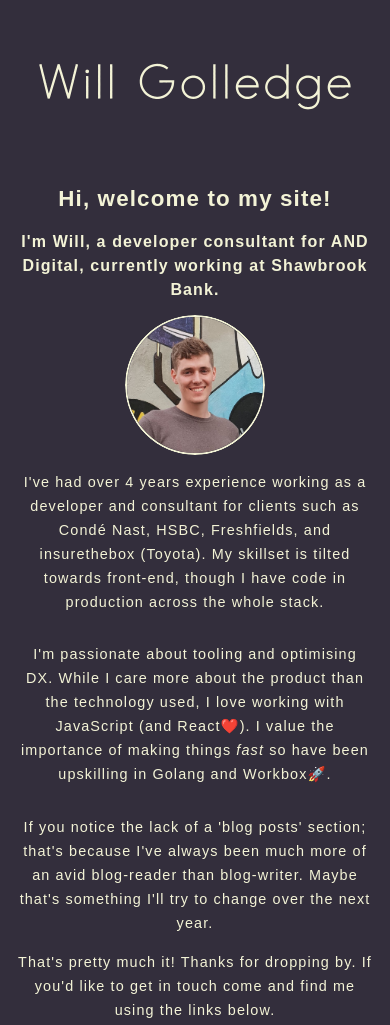
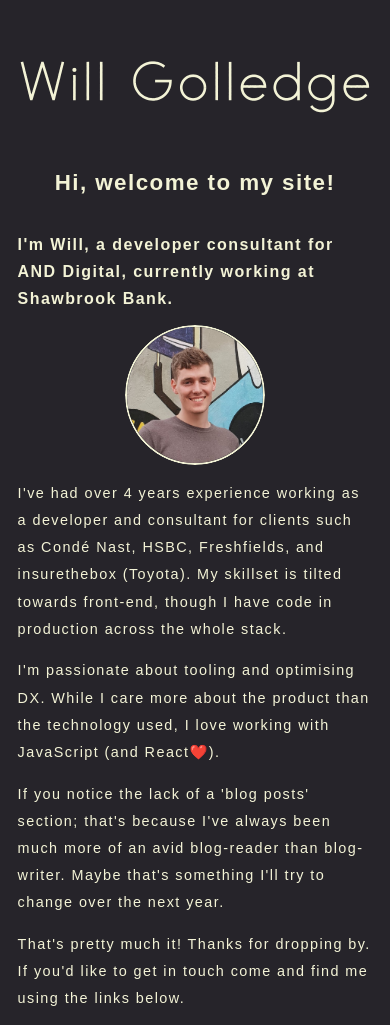
Before and after one commit to wgolledge/willg.dev_OLD, a Gatsby site: page / in a window 390 px wide. Shown: the top 1025 px of the page. Built offline with nearby package versions, Linux system fonts and the light colour scheme; Gatsby itself is replaced by a stand-in of ours.

Commit message:
Feat: Left align on mobile + colouring (#1)
Update colours, icon, spacing, and change to be left-aligned on mobile

```diff
--- a/src/components/about.tsx
+++ b/src/components/about.tsx
@@ -20,14 +20,10 @@ const Wrapper = styled.div`
 
 const StyledP = styled.p`
   font-size: 1.1rem;
+  margin-bottom: 0;
   ${({ theme: { media } }) => media.mobile`
     font-size: 0.9rem;
-    text-align: center;
   `}
-`;
-
-const Italic = styled.span`
-  font-style: italic;
 `;
 
 const About = () => (
@@ -43,8 +39,7 @@ const About = () => (
       <StyledP>
         I'm passionate about tooling and optimising DX. While I care more about
         the product than the technology used, I love working with JavaScript
-        (and React❤️). I value the importance of making things{' '}
-        {<Italic>fast</Italic>} so have been upskilling in Golang and Workbox🚀.
+        (and React❤️).
       </StyledP>
     </Wrapper>
     <StyledP>
--- a/src/components/banner.tsx
+++ b/src/components/banner.tsx
@@ -63,7 +63,8 @@ const Banner = () => {
       replaceCanvas();
       return new LeonSans({
         ...DEFAULT_LEON,
-        size: clientWidth > 800 ? 100 : clientWidth / 8,
+        size:
+          clientWidth > THEME.breakpoints.desktop ? 100 : clientWidth / 7.15,
         ...(isWave && {
           isWave: true,
           pathGap: 0.00000000001,
@@ -100,7 +101,7 @@ const Banner = () => {
 
     const handleResize = () => {
       ({ clientWidth, clientHeight } = mount.current as HTMLDivElement);
-      leon.size = clientWidth > 800 ? 100 : clientWidth / 8;
+      leon.size = clientWidth > 800 ? 100 : clientWidth / 7.15;
       setupCanvas();
     };
 
--- a/src/components/footer.tsx
+++ b/src/components/footer.tsx
@@ -37,7 +37,7 @@ const CopyrightWrapper = styled.div`
   margin-top: 1.6rem;
   a {
     color: ${({ theme }) => theme.palette.text};
-    font-size: 0.8em;
+    font-size: 0.9rem;
     font-weight: 800;
     text-decoration: none;
   }
--- a/src/components/intro.tsx
+++ b/src/components/intro.tsx
@@ -5,20 +5,23 @@ const IntroWrapper = styled.div`
   text-align: center;
   width: 100%;
 `;
-const StyledH1 = styled.h2`
+const Hi = styled.h2`
+  margin-top: 0;
   ${({ theme: { media } }) => media.mobile`
     font-size: 1.4rem;
   `}
 `;
 const StyledH2 = styled.h2`
   font-size: 1.2rem;
+  padding-top: 1rem;
   ${({ theme: { media } }) => media.mobile`
     font-size: 1rem;
+    text-align: left;
   `}
 `;
 const Intro = () => (
   <IntroWrapper>
-    <StyledH1>Hi, welcome to my site!</StyledH1>
+    <Hi>Hi, welcome to my site!</Hi>
     <StyledH2>
       I&apos;m Will, a developer consultant for AND Digital, currently working
       at Shawbrook Bank.
--- a/src/components/layout.tsx
+++ b/src/components/layout.tsx
@@ -11,12 +11,10 @@ const LayoutDiv = styled.div`
 `;
 
 const Layout = ({ children }: { children: React.ReactNode }) => (
-  <>
-    <LayoutDiv>
-      <main>{children}</main>
-      <Footer />
-    </LayoutDiv>
-  </>
+  <LayoutDiv>
+    <main>{children}</main>
+    <Footer />
+  </LayoutDiv>
 );
 
 export default Layout;
--- a/src/components/links.tsx
+++ b/src/components/links.tsx
@@ -34,7 +34,7 @@ const Container = styled.div`
 
   a {
     color: ${({ theme }) => theme.palette.text};
-    font-size: 1.2rem;
+    font-size: 1.1rem;
     font-weight: 800;
     text-decoration: none;
   }
--- a/src/pages/index.tsx
+++ b/src/pages/index.tsx
@@ -20,8 +20,8 @@ const GlobalStyle = createGlobalStyle`
 
     font-family: 'Muli', sans-serif;
     font-size: ${THEME.font.minSize}px;
-    letter-spacing: 0.07rem;
-    line-height: 1.5rem;
+    letter-spacing: 0.09rem;
+    line-height: 1.7rem;
 
     @media screen and (max-width: ${
       THEME.maxContentWidth
--- a/src/utils/style.tsx
+++ b/src/utils/style.tsx
@@ -60,16 +60,16 @@ export const media = Object.keys(BREAKPOINTS).reduce(
 
 export const THEME: ITheme = {
   breakpoints: BREAKPOINTS,
-  maxContentWidth: 960,
+  maxContentWidth: 1060,
   media,
   palette: {
-    background: '#332E3C',
+    background: '#26242A',
     secondary: '#F3F3D6',
     text: '#F3F3D6',
   },
   font: {
     minSize: 13,
-    maxSize: 21,
+    maxSize: 26,
   },
 };
 
```
Also changed, not shown: package.json (+6 -6 lines), src/images/initials.png, 1 other file.
